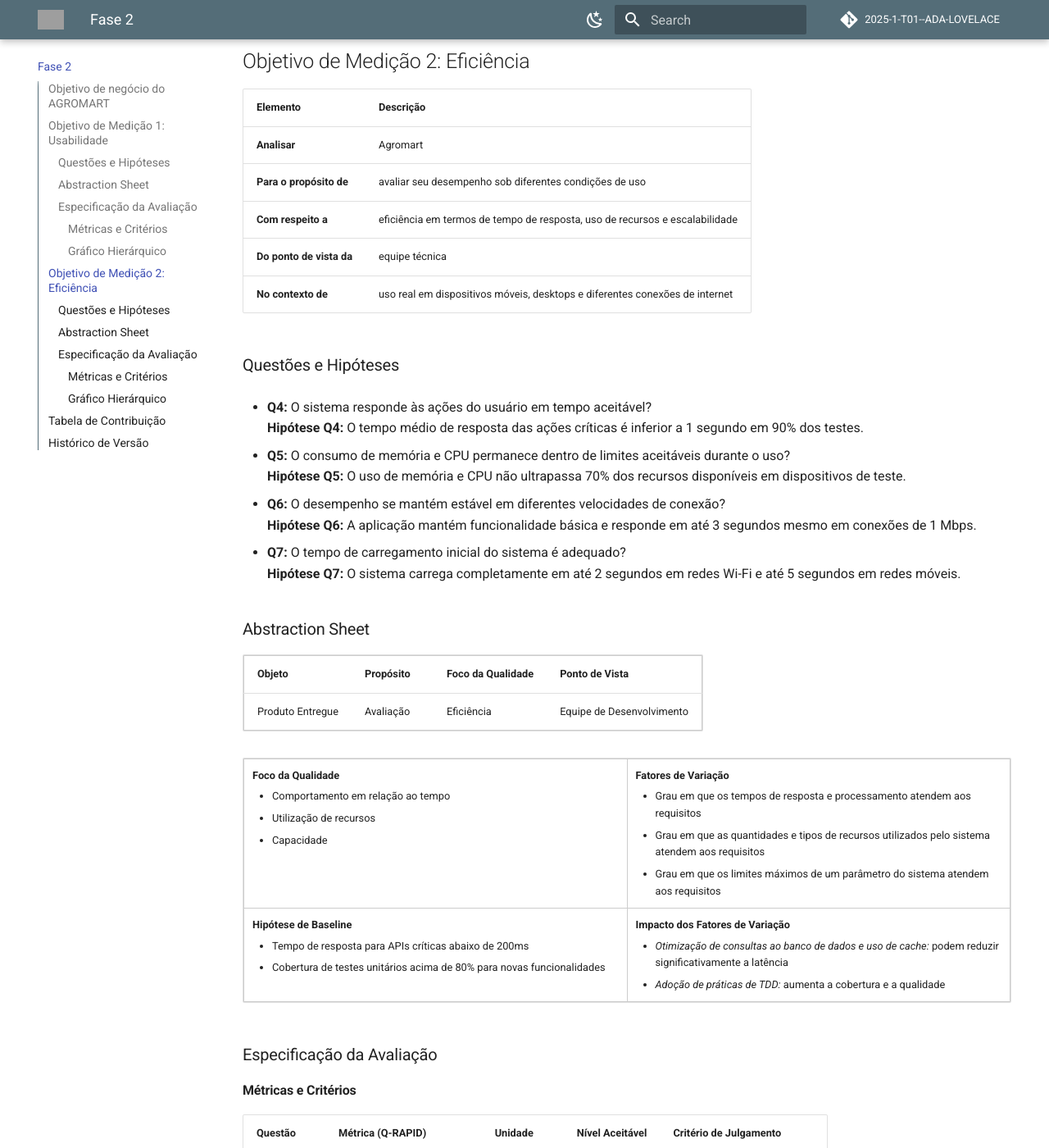
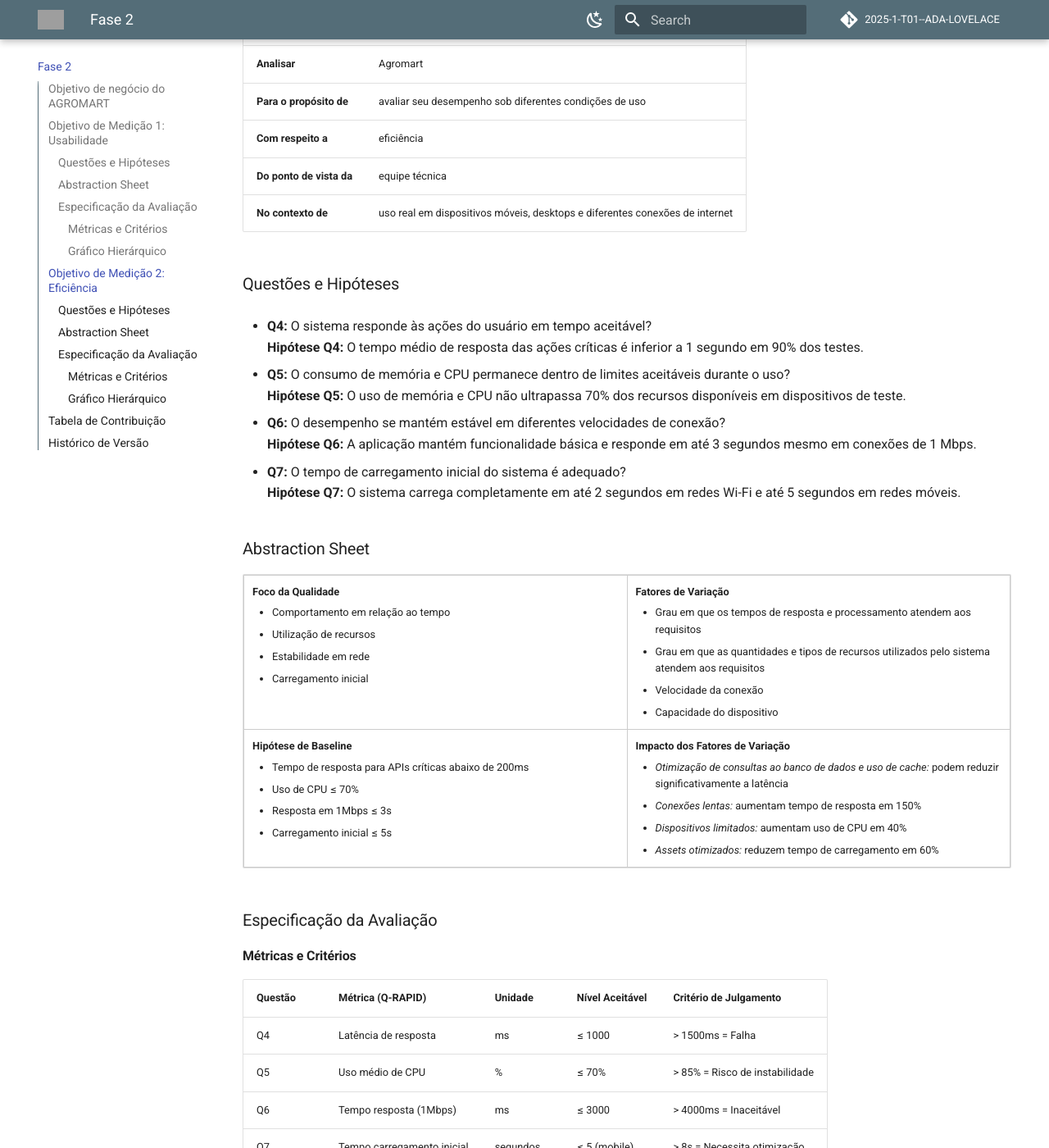
Before and after one commit to FCTE-Qualidade-de-Software-1/2025-1-T01--ADA-LOVELACE, an MkDocs documentation site: the page built from docs/gqm/gqm-fase-definicao.md, in a window 1280 px wide and 1400 px high, scrolled down 2151 px. Shown: the whole window at 82% size. Built offline with MkDocs 1.6.1 and Material for MkDocs 9.7.7, drawn with Linux system fonts in a browser that asks for light colours; comment, search, counter and statistics services are not loaded; some of the changed text lies outside the part shown; grey boxes are pictures that could not be loaded.

Commit message:
Update gqm-fase-definicao.md

```diff
--- a/docs/gqm/gqm-fase-definicao.md
+++ b/docs/gqm/gqm-fase-definicao.md
@@ -31,30 +31,11 @@ Solução web e mobile com o objetivo de facilitar a relação entre os pequenos
 
 
 <table style="width:100%; border-collapse: collapse;">
-    <thead style="width: 50%; padding: 10px; vertical-align: top; border: 1px solid #ccc;">
-        <tr>
-            <th>Objeto</th>
-            <th>Propósito</th>
-            <th>Foco da Qualidade</th>
-            <th>Ponto de Vista</th>
-        </tr>
-    </thead>
-    <tbody style="width: 50%; padding: 10px; vertical-align: top; border: 1px solid #ccc;">
-        <tr>
-            <td>Produto Entregue</td>
-            <td>Compreensão</td>
-            <td>Usabilidade</td>
-            <td>Usuário Final</td>
-        </tr>
-    </tbody>
-</table>
-
-<table style="width:100%; border-collapse: collapse;">
   <tr>
     <td style="width: 50%; padding: 10px; vertical-align: top; border: 1px solid #ccc;">
       <strong>Foco da Qualidade</strong>
       <ul style="margin-top: 5px;">
-        <li>Facilidade de uso</li>
+        <li>Navegação simples</li>
         <li>Satisfação visual</li>
         <li>Tempo para realizar tarefas</li>
       </ul>
@@ -74,6 +55,7 @@ Solução web e mobile com o objetivo de facilitar a relação entre os pequenos
       <ul style="margin-top: 5px;">
         <li>80% dos usuários completam tarefas</li>
         <li>NPS acima de 7</li>
+        <li>Tarefas concluídas em ≤ 120s</li>
       </ul>
     </td>
     <td style="padding: 10px; vertical-align: top; border: 1px solid #ccc;">
@@ -81,11 +63,11 @@ Solução web e mobile com o objetivo de facilitar a relação entre os pequenos
       <ul style="margin-top: 5px;">
         <li><em>Usuários mais experientes:</em> concluem tarefas 30% mais rápido</li>
         <li><em>UI com contraste e responsividade:</em> melhora a satisfação</li>
+        <li><em>Tarefas complexas:</em> aumentam tempo em 40%</li>
       </ul>
     </td>
   </tr>
 </table>
-
 
 ### Especificação da Avaliação
 #### Métricas e Critérios
@@ -110,7 +92,7 @@ Solução web e mobile com o objetivo de facilitar a relação entre os pequenos
 | ------------------------ | ------------------------------------------------------------------------------------ |
 | **Analisar**             | Agromart                                                                             |
 | **Para o propósito de**  | avaliar seu desempenho sob diferentes condições de uso                             |
-| **Com respeito a**       | eficiência em termos de tempo de resposta, uso de recursos e escalabilidade       |
+| **Com respeito a**       | eficiência                                                                           |
 | **Do ponto de vista da** | equipe técnica                                                                      |
 | **No contexto de**       | uso real em dispositivos móveis, desktops e diferentes conexões de internet       |
 
@@ -130,24 +112,6 @@ Solução web e mobile com o objetivo de facilitar a relação entre os pequenos
 
 ### Abstraction Sheet
 
-<table style="width:100%; border-collapse: collapse;">
-    <thead style="width: 50%; padding: 10px; vertical-align: top; border: 1px solid #ccc;">
-        <tr>
-            <th>Objeto</th>
-            <th>Propósito</th>
-            <th>Foco da Qualidade</th>
-            <th>Ponto de Vista</th>
-        </tr>
-    </thead>
-    <tbody style="width: 50%; padding: 10px; vertical-align: top; border: 1px solid #ccc;">
-        <tr>
-            <td>Produto Entregue</td>
-            <td>Avaliação</td>
-            <td>Eficiência</td>
-            <td>Equipe de Desenvolvimento</td>
-        </tr>
-    </tbody>
-</table>
 
 <table style="width:100%; border-collapse: collapse;">
   <tr>
@@ -156,7 +120,8 @@ Solução web e mobile com o objetivo de facilitar a relação entre os pequenos
       <ul style="margin-top: 5px;">
         <li>Comportamento em relação ao tempo</li>
         <li>Utilização de recursos</li>
-        <li>Capacidade</li>
+        <li>Estabilidade em rede</li>
+        <li>Carregamento inicial</li>
       </ul>
     </td>
     <td style="width: 50%; padding: 10px; vertical-align: top; border: 1px solid #ccc;">
@@ -164,7 +129,8 @@ Solução web e mobile com o objetivo de facilitar a relação entre os pequenos
       <ul style="margin-top: 5px;">
         <li>Grau em que os tempos de resposta e processamento atendem aos requisitos</li>
         <li>Grau em que as quantidades e tipos de recursos utilizados pelo sistema atendem aos requisitos</li>
-        <li>Grau em que os limites máximos de um parâmetro do sistema atendem aos requisitos</li>
+        <li>Velocidade da conexão</li>
+        <li>Capacidade do dispositivo</li>
       </ul>
     </td>
   </tr>
@@ -173,19 +139,22 @@ Solução web e mobile com o objetivo de facilitar a relação entre os pequenos
       <strong>Hipótese de Baseline</strong>
       <ul style="margin-top: 5px;">
         <li>Tempo de resposta para APIs críticas abaixo de 200ms</li>
-        <li>Cobertura de testes unitários acima de 80% para novas funcionalidades</li>
+        <li>Uso de CPU ≤ 70%</li>
+        <li>Resposta em 1Mbps ≤ 3s</li>
+        <li>Carregamento inicial ≤ 5s</li>
       </ul>
     </td>
     <td style="padding: 10px; vertical-align: top; border: 1px solid #ccc;">
       <strong>Impacto dos Fatores de Variação</strong>
       <ul style="margin-top: 5px;">
         <li><em>Otimização de consultas ao banco de dados e uso de cache:</em> podem reduzir significativamente a latência</li>
-        <li><em>Adoção de práticas de TDD:</em> aumenta a cobertura e a qualidade</li>
+        <li><em>Conexões lentas:</em> aumentam tempo de resposta em 150%</li>
+        <li><em>Dispositivos limitados:</em> aumentam uso de CPU em 40%</li>
+        <li><em>Assets otimizados:</em> reduzem tempo de carregamento em 60%</li>
       </ul>
     </td>
   </tr>
 </table>
-
 
 ### Especificação da Avaliação
 #### Métricas e Critérios
```
Also changed, not shown: other parts of docs/gqm/gqm-fase-definicao.md (+1 -1 lines).
